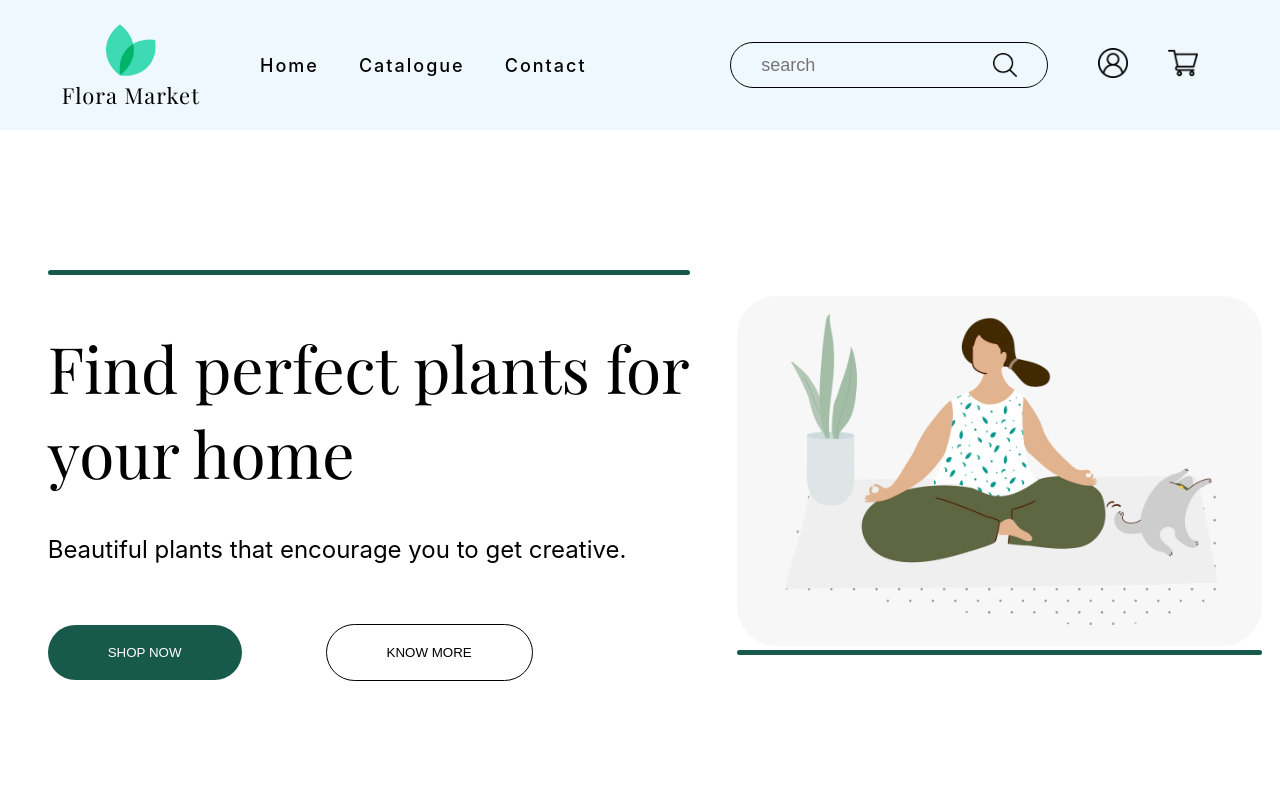
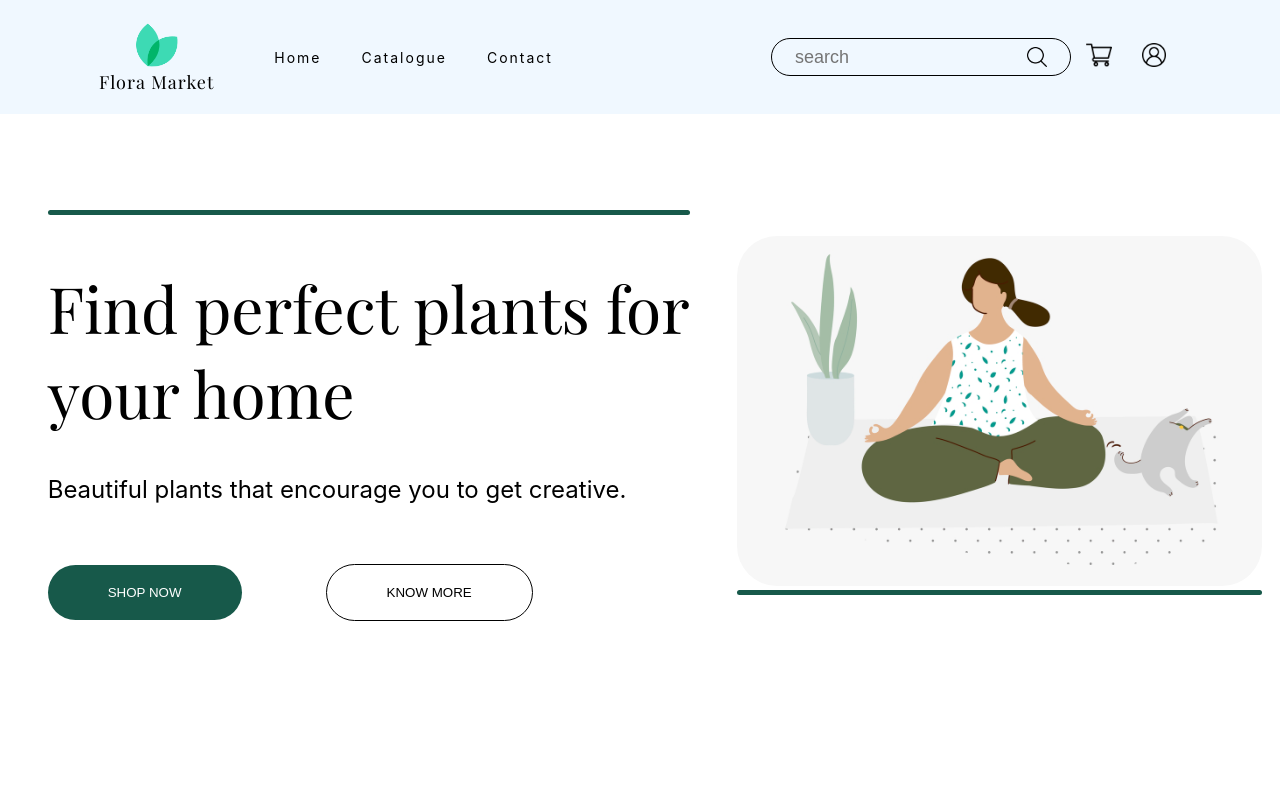
Before and after one commit to Akshay-K-Bhat/Flora-Market, a website built with Vite: page index.html in a window 1280 px wide. Shown: the top 800 px of the page. Built offline with nearby package versions, Linux system fonts and the light colour scheme.

Commit message:
updated responsive layout

```diff
--- a/css/categories.css
+++ b/css/categories.css
@@ -1,5 +1,5 @@
 .catalogue {
-    padding-top: 120px;
+    padding-top: 100px;
 }
 .catalogue-heading {
     display: flex;
--- a/css/header.css
+++ b/css/header.css
@@ -16,7 +16,7 @@
 }
 
 .header__logo {
-    font-size: 22px;
+    font-size: 18px;
     display: flex;
     flex-direction: column;
     align-items: center;
@@ -25,7 +25,7 @@
 }
 
 .header__logo img {
-    height: 60px;
+    height: 50px;
 }
 
 .header__logo h4 {
@@ -37,7 +37,7 @@
 .header__menu ul {
     list-style: none;
     display: flex;
-    font-size: 18px;
+    font-size: 14px;
     letter-spacing: 2px;
     justify-content: space-between;
 
@@ -45,7 +45,7 @@
 
 .header__menu a {
     text-decoration: none;
-    font-weight: 500;
+    font-weight: 400;
     letter-spacing: 2px;
     color: black;
     font-family: inter;
@@ -57,14 +57,14 @@
 
 .header__menu-search {
     border:1px solid black;
-    padding: 10px;
+    padding: 8px;
     border-radius: 180px;
 }
 
 
 .header__menu-search img {
-    height: 24px;
-    width: 24px;
+    height: 20px;
+    width: 20px;
     cursor: pointer;
 }
 
@@ -89,6 +89,7 @@
     border: none;
     font-size: 18px;
     background-color: transparent;
+    height: 18px;
 
 }
 
@@ -101,7 +102,7 @@
 }
 
 .header__nav-user img {
-    height: 30px;
+    height: 24px;
     cursor: pointer;
 }
 
@@ -119,15 +120,11 @@
 }
 
 .header__nav-icons li {
-    padding: 0 20px;
+    padding: 0 15px;
     list-style: none;
 }
 
 .header__nav-cart img {
-    height: 30px;
+    height: 26px;
     cursor: pointer;
 }
-
-.header__nav-user li {
-    padding-left: 50px;
-}
--- a/css/hero.css
+++ b/css/hero.css
@@ -1,5 +1,5 @@
 .hero__section {
-    margin-top: 170px;
+    margin-top: 110px;
 }
 
 .hero {
--- a/index.html
+++ b/index.html
@@ -40,17 +40,19 @@
               </ul>
             </div>
 
+            <div class="header__nav-cart">
+              <ul>
+                <li><img src="./images/shopping-cart.png" alt=""></li>
+              </ul>
+            </div>
+
+
             <div class="header__nav-user">
               <ul>
                 <li><img src="./images/user (1).png" alt=""></li>
               </ul>
             </div>
 
-            <div class="header__nav-cart">
-              <ul>
-                <li><img src="./images/shopping-cart.png" alt=""></li>
-              </ul>
-            </div>
 
           </div>
 
```
